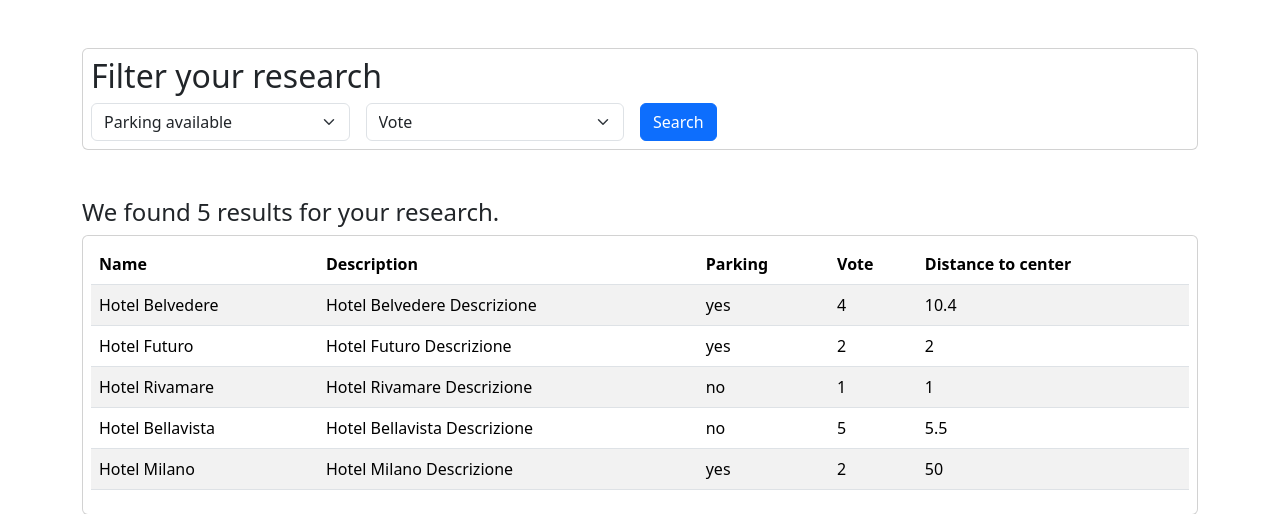
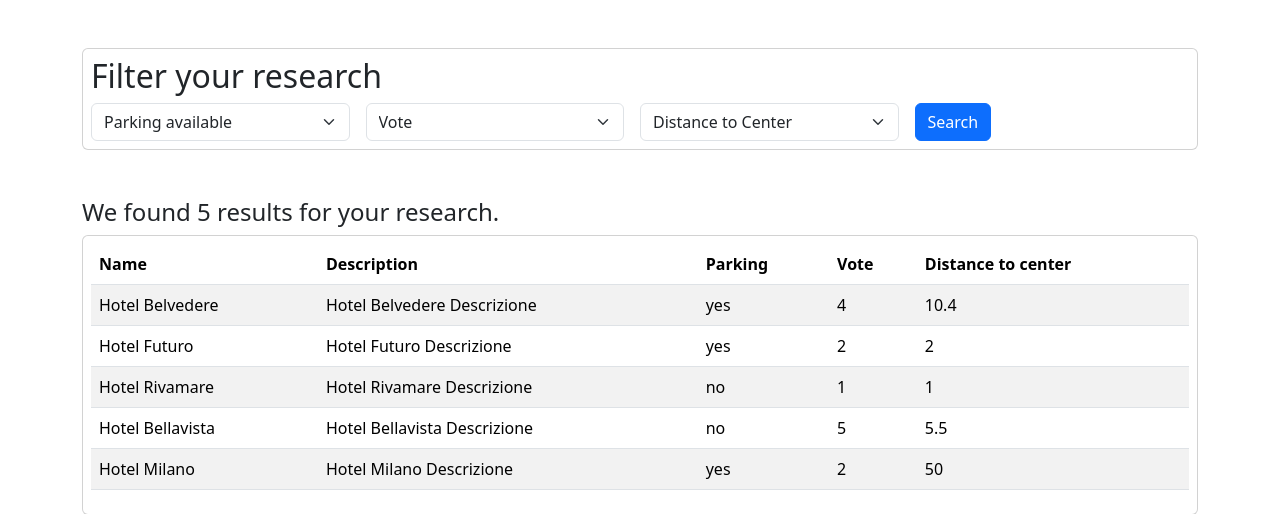
Before and after one commit to giuliabaratella/php-hotel, a PHP site: page / in a window 1280 px wide. Shown: the part 500-1014 px from the top of the page. Run offline with PHP 8.4, Linux system fonts and the light colour scheme.

Commit message:
added distance filter with function

```diff
--- a/index.php
+++ b/index.php
@@ -21,6 +21,15 @@ if (isset($_GET["vote"]) && $_GET["vote"] !== "all") {
         }
     }
     $hotels = $tempArray;
+}
+
+if (isset($_GET['distance_to_center'])) {
+    function filterDistance($hotel)
+    {
+        $distance = $_GET['distance_to_center'];
+        return $hotel['distance_to_center'] <= $distance;
+    }
+    $hotels = array_filter($hotels, 'filterDistance');
 }
 ?>
 
--- a/partials/header.php
+++ b/partials/header.php
@@ -49,6 +49,18 @@ include __DIR__ . "/../Model/db.php";
                                 <option value="5">5</option>
                             </select>
                         </div>
+                        <div class="w-25 pe-3">
+                            <select class="form-select" placeholder="Search" aria-label="Search"
+                                name="distance_to_center">
+                                <option value="all">Distance to Center</option>
+                                <option value="1">1 km or less</option>
+                                <option value="2">2 km or less</option>
+                                <option value="5">5 km or less</option>
+                                <option value="10">10 km or less</option>
+                                <option value="50">50 km or less</option>
+
+                            </select>
+                        </div>
                         <button class="btn btn-primary" type="submit">Search</button>
 
                     </div>
```
